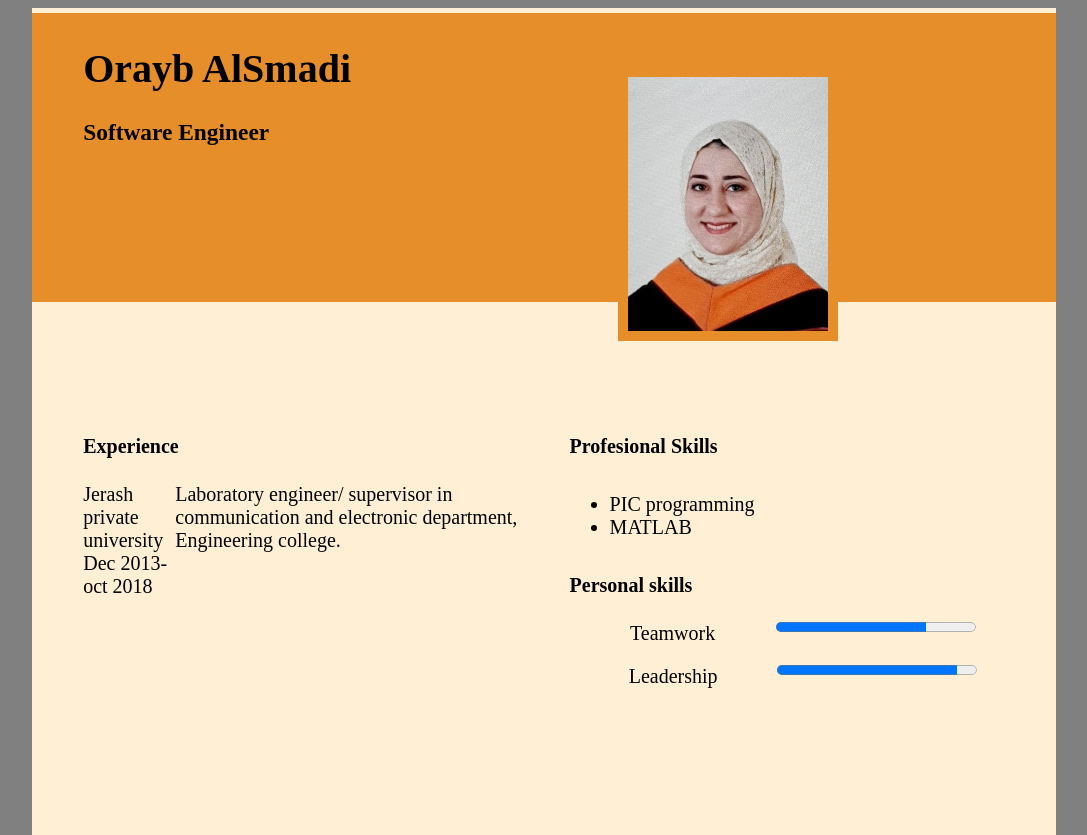
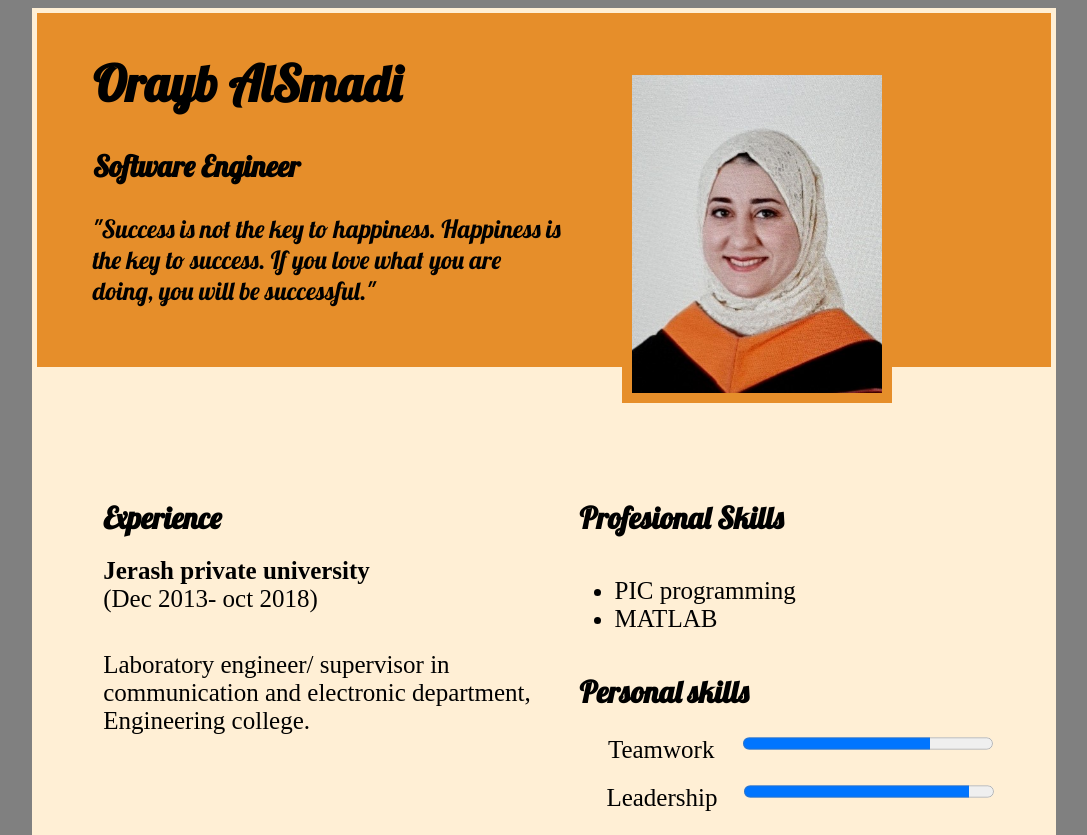
Before and after one commit to Orayb-AlSmadi/MyResume, a plain HTML site: page indexFlex.html in a window 1280 px wide. Shown: the top 835 px of the page, without its empty margins (104-1191 px from the left). Drawn offline with Linux system fonts and the light colour scheme; a web font is replaced by a local one.

Commit message:
final copy for today

```diff
--- a/indexFlex.html
+++ b/indexFlex.html
@@ -6,7 +6,8 @@
     <meta name="viewport" content="width=device-width, initial-scale=1.0">
     <meta http-equiv="X-UA-Compatible" content="ie=edge">
     <link rel="stylesheet" href="styleflex.css">
-    <link rel="stylesheet" href="https://fonts.google.com/specimen/Lobster+Two?selection.family=Lobster+Two">
+
+<link href="https://fonts.googleapis.com/css?family=Lobster" rel="stylesheet" type="text/css">
 
     <title> Orayb's Resume </title>
 </head>
@@ -17,6 +18,7 @@
             <div class="header_left">
                 <h1> Orayb AlSmadi</h1>
                 <h3> Software Engineer </h3>
+                <p> "Success is not the key to happiness. Happiness is the key to success. If you love what you are doing, you will be successful." </p>
             </div>
             <div class="header_right">
                 <img src="OraybAlsmadi.jpg" alt="personal photo" />
@@ -29,10 +31,10 @@
 
                     <div class="Title">Experience</div>
 
-                    <div class="flexRow">
-                        <div>Jerash private university <br>  Dec 2013- oct 2018 </div>
-                        <div> Laboratory engineer/ supervisor in communication and electronic department, Engineering college. </div>
-                    </div>
+                    <!-- <div class="flexRow"> -->
+                        <div><span style="font-weight: bold">Jerash private university</span> <br> (Dec 2013- oct 2018) </div>
+                        <div><br>Laboratory engineer/ supervisor in communication and electronic department, Engineering college.</div>
+                    <!-- </div> -->
 
                   </div>
 
@@ -60,15 +62,16 @@
         <div class="thirdLine">
             <div class="flexRow">
                 <div class="flexColum">
+
                     <div class="Title">Education</div>
 
                     <div class="flexRow">
                         <div>Orange Coding Academy</div>
-                        <div> Orange (jordan - 2019) </div>
+                        <div>Orange (jordan - 2019)</div>
                     </div>
                     <div class="flexRow">
                         <div>M.Sc. Degree in wireless Communication Engineering</div>
-                        <div> Al-Yarmouk University (Jordan – 2017) </div>
+                        <div>Al-Yarmouk University (Jordan – 2017)</div>
                     </div>
                     <div class="flexRow">
                         <div>B.Sc. Degree in Communication and Software Engineering</div>
@@ -145,9 +148,10 @@
         </div>
 
             <div class="footer flexRow">
+
+                <div> <a href="mailto:alorayb@gmail.com" target="_blank"> alorayb@gmail.com</a>  </div>
                 <div>+962788964705</div>
-                <div> alorayb@gmail.com </div>
-                <div> LinkedIn </div>
+                <div> <a href="https://www.linkedin.com/in/eng-orayb-o-alsmadi-7b614075/" target="_blank">LinkedIn</a> </div>
             </div>
 
 
--- a/styleflex.css
+++ b/styleflex.css
@@ -7,10 +7,10 @@ body {
 div
 {
 
-    font-size: 20px;
-    margin-top: 5px;
-    margin-bottom: 5px;
-}
+    font-size: 25px;
+    /* margin-top: 5px;
+    margin-bottom: 5px; */
+margin: 5px;}
 
 .container {
     height: 80%;
@@ -26,6 +26,8 @@ div
     justify-content: space-evenly;
     max-height: 30%;
     background-color: rgb(230, 142, 42);
+    font-family:lobster;
+    font-size: 30px;
 }
 
 .header img {
@@ -37,6 +39,7 @@ div
 .header_left {
     flex: 1;
     padding-left: 5%;
+
 }
 
 .header_right {
@@ -65,14 +68,14 @@ div
 
 .thirdLine {
     display: flex;
-    margin-top: 10%;
+    /* margin-top: 10%; */
     flex-direction: column;
     padding-left: 5%;
 }
 
 .fourthLine {
     display: flex;
-    margin-top: 10%;
+    /* margin-top: 10%; */
     flex-direction: column;
     padding-left: 5%;
 }
@@ -80,9 +83,10 @@ div
 .Title
 {
     font-weight: bold;
-    font-size: 20px;
+    font-size: 30px;
     margin-top: 15px;
     margin-bottom: 15px;
+    font-family:lobster;
 }
 
 .footer
```
